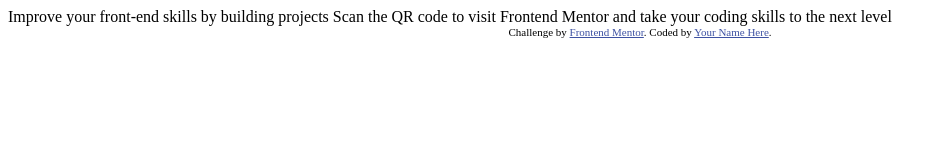
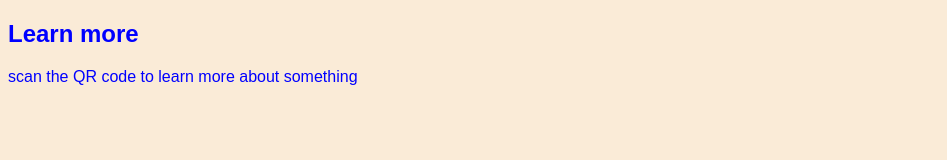
Before and after one commit to raybrowndev/qr-code-app, a plain HTML site: page index.html in a window 1280 px wide. Shown: the whole page, without its empty margins (0-947 px from the left). Drawn offline with Linux system fonts and the light colour scheme.

Commit message:
first commit

```diff
--- a/index.html
+++ b/index.html
@@ -5,24 +5,17 @@
   <meta name="viewport" content="width=device-width, initial-scale=1.0"> <!-- displays site properly based on user's device -->
 
   <link rel="icon" type="image/png" sizes="32x32" href="./images/favicon-32x32.png">
+  <link rel="stylesheet" type="text/css" href="style.css" />
 
-  <title>Frontend Mentor | QR code component</title>
+  <title>QR code component</title>
 
-  <!-- Feel free to remove these styles or customise in your own stylesheet 👍 -->
-  <style>
-    .attribution { font-size: 11px; text-align: center; }
-    .attribution a { color: hsl(228, 45%, 44%); }
-  </style>
 </head>
 <body>
+  <div clas
+  s="qr-card">
+    <h2>Learn more</h2>
+    <p>scan the QR code to learn more about something</p>
+  </div>
 
-  Improve your front-end skills by building projects
-
-  Scan the QR code to visit Frontend Mentor and take your coding skills to the next level
-
-  <div class="attribution">
-    Challenge by <a href="https://www.frontendmentor.io?ref=challenge" target="_blank">Frontend Mentor</a>.
-    Coded by <a href="#">Your Name Here</a>.
-  </div>
 </body>
 </html>
--- /dev/null
+++ b/style.css
@@ -0,0 +1,5 @@
+* {
+    background-color: antiquewhite;
+    color: blue;
+    font-family: Arial, Helvetica, sans-serif;
+}
```
